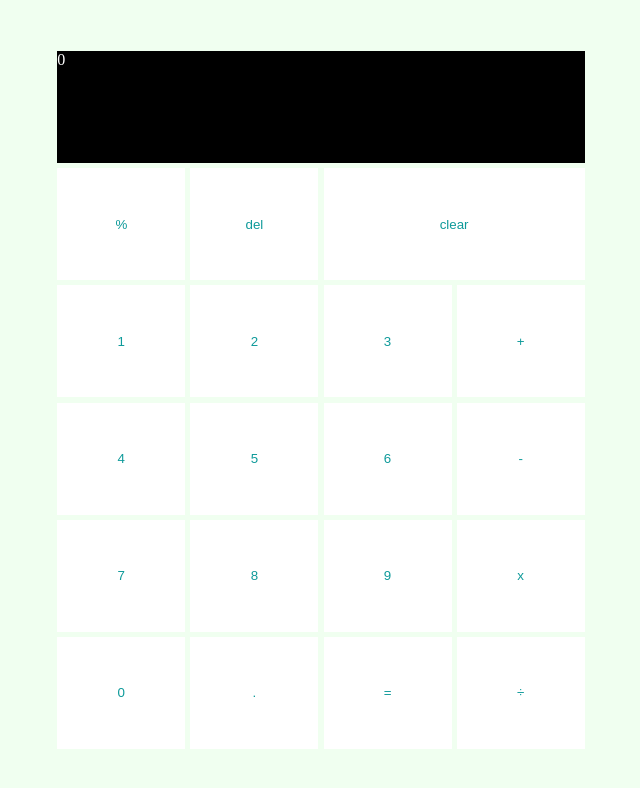
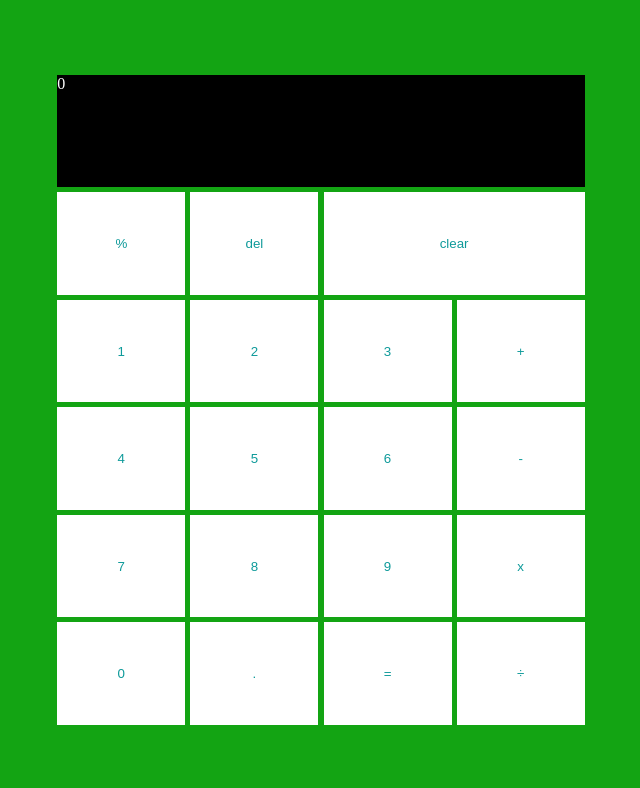
Before and after one commit to kennedymahoro/Calculator, a plain HTML site: page index.html in a window 1280 px wide. Shown: the whole page, without its empty margins (319-959 px from the left). Drawn offline with Linux system fonts and the light colour scheme.

Commit message:
updated colors and height(vh-vw)

```diff
--- a/style.css
+++ b/style.css
@@ -8,7 +8,7 @@ body{
     align-items: center;
     justify-content: center;
     height: 100vh;
-    background-color: honeydew;
+    background-color: hsl(120, 79%, 36%);
 }
 .content-grid{
     display: grid;
@@ -25,7 +25,7 @@ body{
     grid-column: 3 / span 2;
 }
 button{
-    height: 14vh;
+    height: 8vw;
     background-color: white;
     color:hsl(180, 83%, 33%);
     border-style: none;
```
